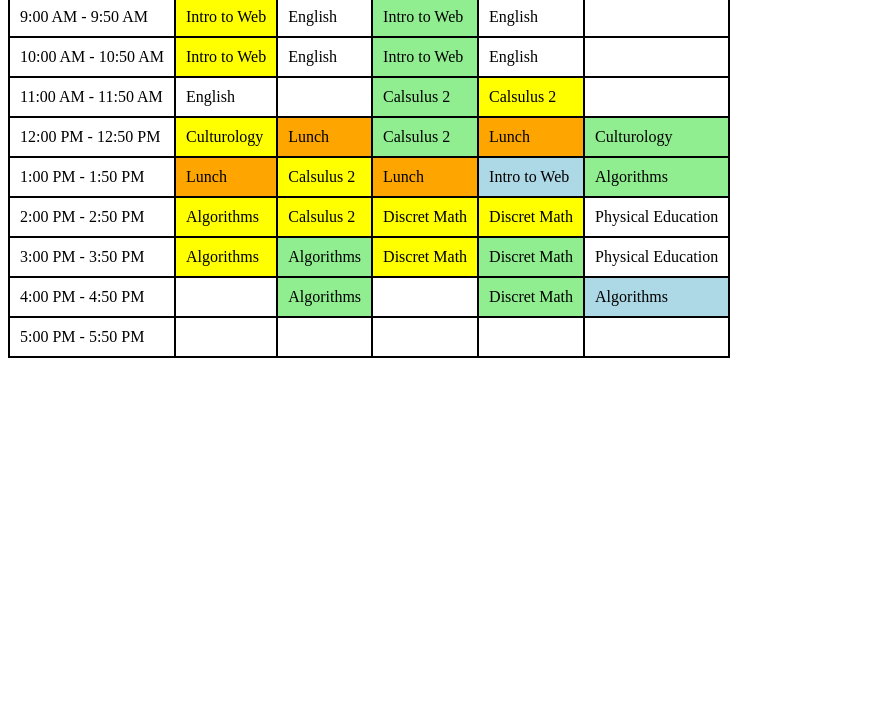
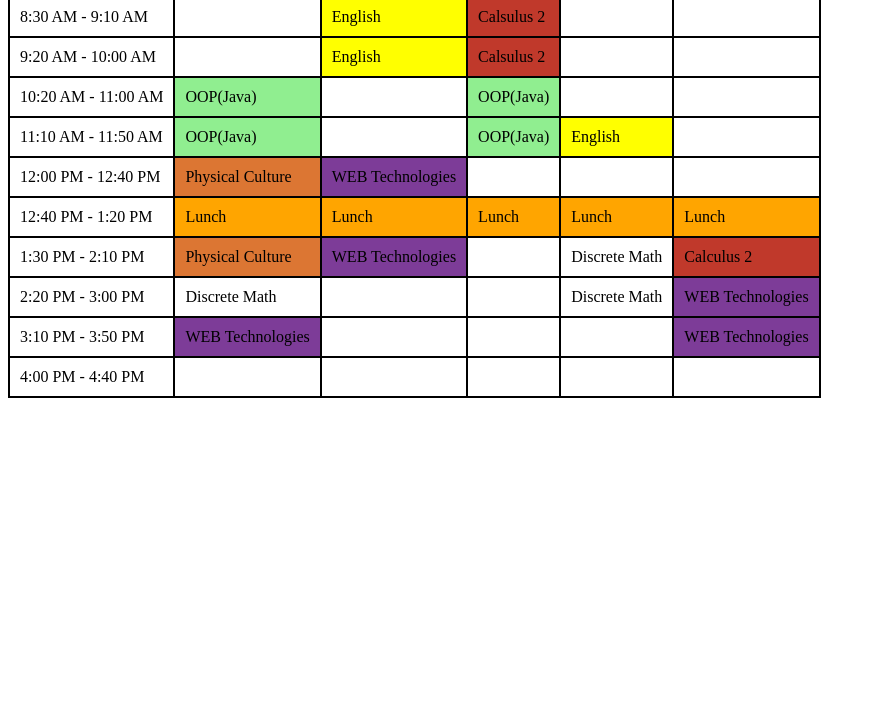
Before and after one commit to I3Fly/i3fly.github.io, a plain HTML site: page Home Work.html in a window 1280 px wide. Shown: the part 88-800 px from the top of the page, without its empty margins (0-876 px from the left). Drawn offline with Linux system fonts and the light colour scheme.

Commit message:
Update Home Work.html

```diff
--- a/Home Work.html
+++ b/Home Work.html
@@ -3,14 +3,23 @@
     <head>
         <title> Schedule</title>
         <style>
-            .lecture{
+        	.discr{
+        		background-color: #808B96;
+        	}
+        	.web{
+        		background-color: #7D3C98;
+        	}
+        	.physcult{
+        		background-color: #DC7633;
+        	}
+        	.calc{
+        		background-color: #C0392B;
+        	}
+            .eng{
                 background-color: yellow;
             }
-            .practice{
+            .oop{
                 background-color: lightgreen;
-            }
-            .quiz{
-                background-color: lightblue;
             }
             .lunch{
                 background-color: orange;
@@ -41,71 +50,79 @@
                 <th class="days">Friday</th>
             </tr>
             <tr>
-                <td>9:00 AM - 9:50 AM</td>
-                <td class="lecture">Intro to Web</td>
-                <td>English</td>
-                <td class="practice">Intro to Web</td>
-                <td>English</td>
+                <td>8:30 AM - 9:10 AM</td>
+                <td></td>
+                <td class="eng">English</td>
+                <td class="calc">Calsulus 2</td>
+                <td></td>
                 <td></td>
             </tr>
             <tr>
-                <td>10:00 AM - 10:50 AM</td>
-                <td class="lecture">Intro to Web</td>
-                <td>English</td>
-                <td class="practice">Intro to Web</td>
-                <td>English</td>
+                <td>9:20 AM - 10:00 AM</td>
+                <td></td>
+                <td class="eng">English</td>
+                <td class="calc">Calsulus 2</td>
+                <td></td>
                 <td></td>
             </tr>
             <tr>
-                <td>11:00 AM - 11:50 AM</td>
-                <td>English</td>
+                <td>10:20 AM - 11:00 AM</td>
+                <td class="oop">OOP(Java)</td>
                 <td></td>
-                <td class="practice">Calsulus 2</td>
-                <td class="lecture">Calsulus 2</td>
+                <td class="oop">OOP(Java)</td>
+                <td></td>
                 <td></td>
             </tr>
             <tr>
-                <td>12:00 PM - 12:50 PM</td>
-                <td class="lecture">Culturology</td>
-                <td class="lunch">Lunch</td>
-                <td class="practice">Calsulus 2</td>
-                <td class="lunch">Lunch</td>
-                <td class="practice">Culturology</td>
+                <td>11:10 AM - 11:50 AM</td>
+                <td class="oop">OOP(Java)</td>
+                <td></td>
+                <td class="oop">OOP(Java)</td>
+                <td class="eng">English</td>
+                <td></td>
             </tr>
             <tr>
-                <td>1:00 PM - 1:50 PM</td>
-                <td class="lunch">Lunch</td>
-                <td class="lecture">Calsulus 2</td>
-                <td class="lunch">Lunch</td>
-                <td class="quiz">Intro to Web</td>
-                <td class="practice">Algorithms</td>
+                <td>12:00 PM - 12:40 PM</td>
+                <td class="physcult">Physical Culture</td>
+                <td class="web">WEB Technologies</td>
+                <td></td>
+                <td></td>
+                <td></td>
             </tr>
             <tr>
-                <td>2:00 PM - 2:50 PM</td>
-                <td class="lecture">Algorithms</td>
-                <td class="lecture">Calsulus 2</td>
-                <td class="lecture">Discret Math</td>
-                <td class="lecture">Discret Math</td>
-                <td>Physical Education</td>
+            	<td>12:40 PM - 1:20 PM</td>
+                <td class="lunch">Lunch</td>
+                <td class="lunch">Lunch</td>
+                <td class="lunch">Lunch</td>
+                <td class="lunch">Lunch</td>
+                <td class="lunch">Lunch</td>
             </tr>
             <tr>
-                <td>3:00 PM - 3:50 PM</td>
-                <td class="lecture">Algorithms</td>
-                <td class="practice">Algorithms</td>
-                <td class="lecture">Discret Math</td>
-                <td class="practice">Discret Math</td>
-                <td>Physical Education</td>
+                <td>1:30 PM - 2:10 PM</td>
+                <td class="physcult">Physical Culture</td>
+                <td class="web">WEB Technologies</td>
+                <td></td>
+                <td>Discrete Math</td>
+                <td class="calc">Calculus 2</td>
             </tr>
             <tr>
-                <td>4:00 PM - 4:50 PM</td>
+                <td>2:20 PM - 3:00 PM</td>
+                <td>Discrete Math</td>
                 <td></td>
-                <td class="practice">Algorithms</td>
                 <td></td>
-                <td class="practice">Discret Math</td>
-                <td class="quiz">Algorithms</td>
+                <td>Discrete Math</td>
+                <td class="web">WEB Technologies</td>
             </tr>
             <tr>
-                <td>5:00 PM - 5:50 PM</td>
+                <td>3:10 PM - 3:50 PM</td>
+                <td class="web">WEB Technologies</td>
+                <td></td>
+                <td></td>
+                <td></td>
+                <td class="web">WEB Technologies</td>
+            </tr>
+            <tr>
+                <td>4:00 PM - 4:40 PM</td>
                 <td></td>
                 <td></td>
                 <td></td>
```
